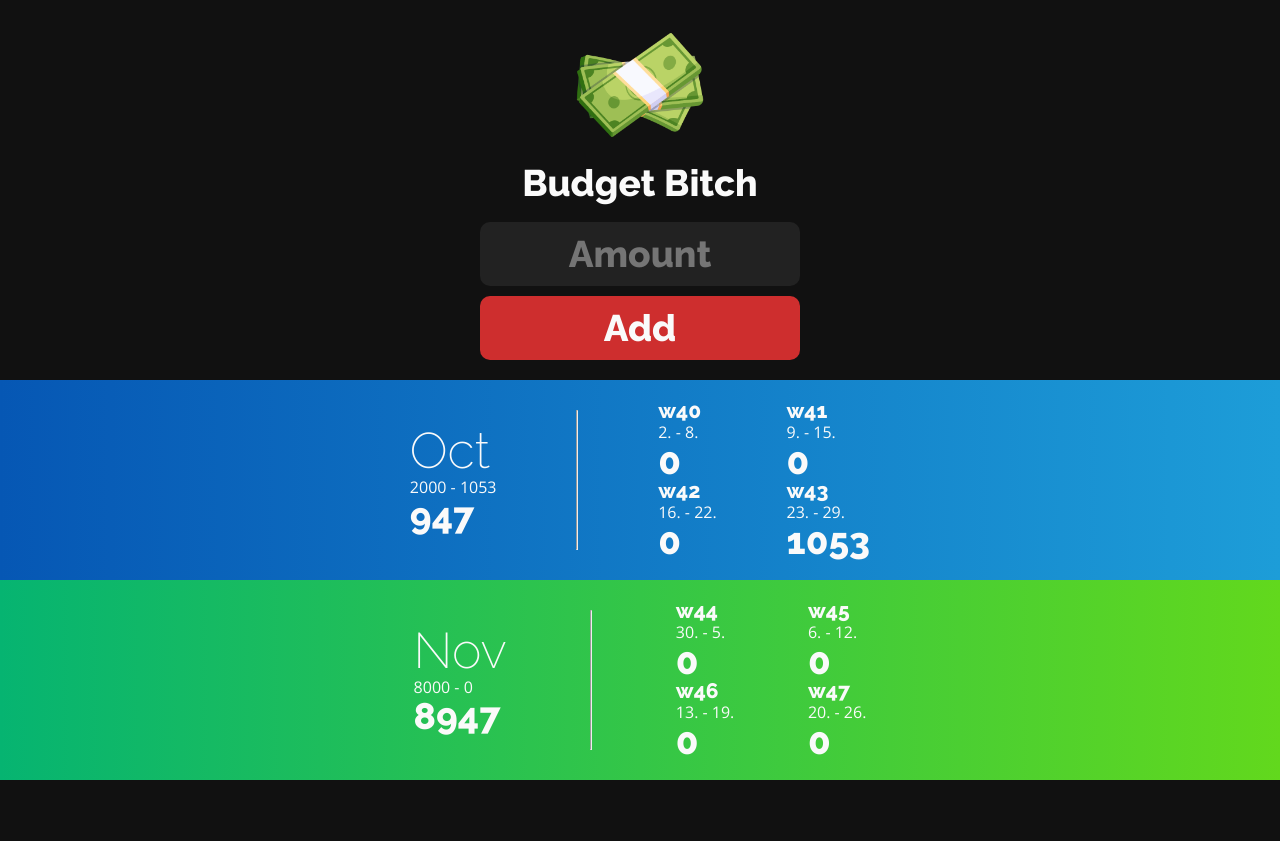
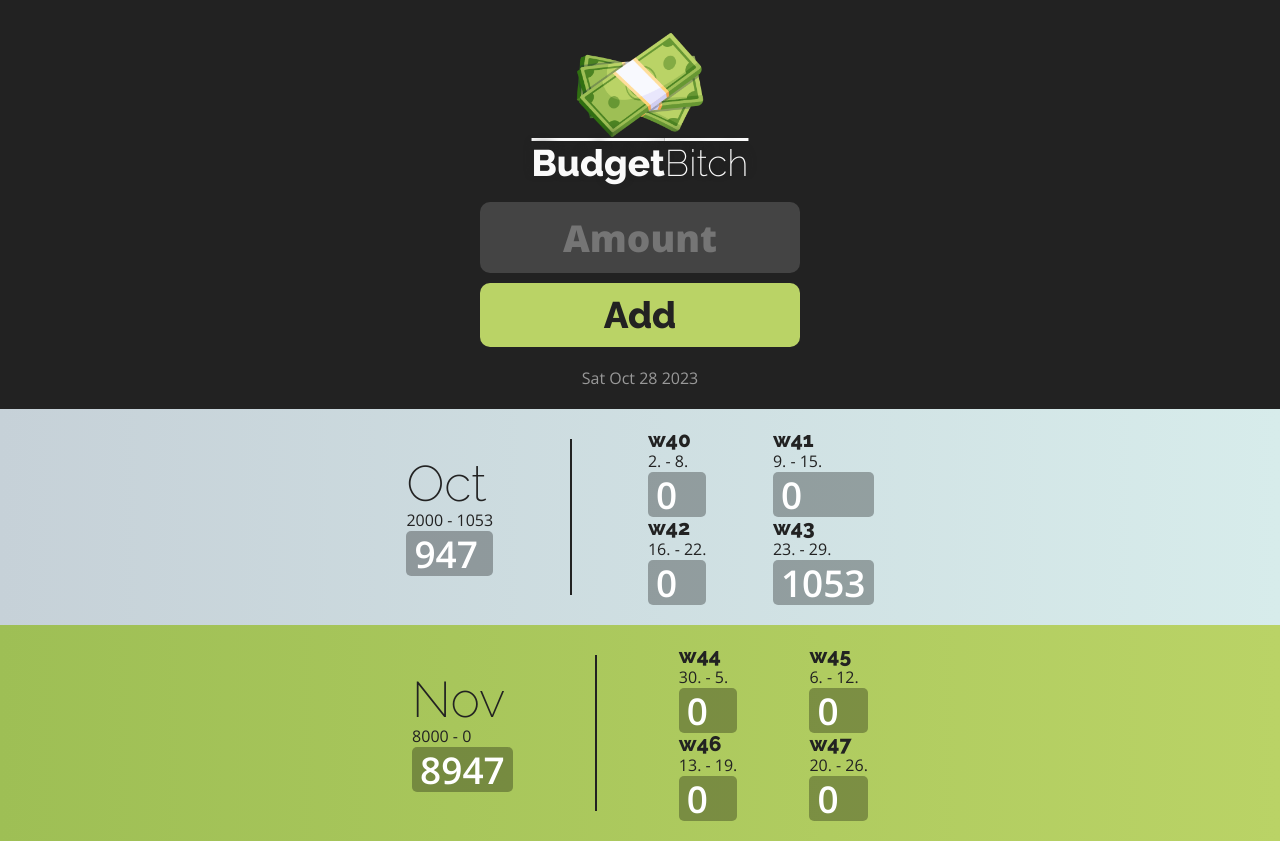
Before and after one commit to KevinMolid/budgetApp, a plain HTML site: page index.html in a window 1280 px wide. Before the commit the page ends 800 px from the top, so only its background shows below. Drawn offline with nearby package versions, Linux system fonts and the light colour scheme.

Commit message:
Style improvements and simple JS

```diff
--- a/index.css
+++ b/index.css
@@ -1,8 +1,26 @@
 html, body {
     margin: 0;
+    font-family: 'open sans', sans-serif;
+}
+
+/* Colors */
+
+body, header, .input-section {
     color: #fafafa;
-    background-color: #111;
-    font-family: 'Open Sans', sans-serif;
+    background-color: #222;
+}
+
+.amount-input {
+    color: #fafafa;
+    background-color: #444;
+}
+
+.number {
+    color: #fff;
+    font-weight: 600;
+    background-color: rgba(0, 0, 0, 0.3);
+    border-radius: 5px;
+    padding: 4px 8px;
 }
 
 /* Typography */
@@ -43,6 +61,20 @@ p {
     margin: 0;
 }
 
+.amount-input,
+.number {
+    font-family: 'open sans', sans-serif;
+}
+
+.msg-text {
+    margin-top: 20px;
+    color: #999;
+}
+
+.slim {
+    font-weight: 200;
+}
+
 hr {
     margin: 10px;
 }
@@ -51,7 +83,6 @@ hr {
 
 header {
     padding: 10px 0 20px 0;
-    background-color: #111;
     display: flex;
     flex-direction: column;
     justify-content: center;
@@ -67,14 +98,16 @@ header {
 
 .logo-img {
     width: 150px;
+    margin: 0;
 }
 
 .logo {
-
+    margin-top: -20px;
+    text-decoration: overline;
+    text-shadow: 0 -5px 10px #222;
 }
 
 .input-section {
-    background-color: #111;
     padding-bottom: 20px;
     display: flex;
     flex-direction: column;
@@ -83,8 +116,6 @@ header {
 }
 
 .amount-input {
-    color: #fafafa;
-    background-color: #222;
     outline: none;
     border: none;
     border-radius: 10px;
@@ -92,15 +123,14 @@ header {
     padding: 10px;
     font-size: 37px;
     font-weight: 800;
-    font-family: 'Raleway', sans-serif;
     text-align: center;
     display: block;
     margin: auto;
 }
 
 .add-btn {
-    color: #fafafa;
-    background-color: #ce2e2e;
+    color: #222;
+    background-color: #bad366;
     border: none;
     border-radius: 10px;
     box-sizing: content-box;
@@ -115,22 +145,29 @@ header {
 .add-btn:hover,
 .add-btn:focus {
     /* background-color: #df3535; */
-    background: linear-gradient(90deg, #ce2e2e, #ff564a);
+    /* background: linear-gradient(90deg, #ce2e2e, #ff564a); */
+    background-color: #9ebf55;
     cursor: pointer;
 }
 
 .add-btn:active {
     padding: 5px;
-    border: 5px solid #111;
+    border: 5px solid #222;
 }
 
 .calendar {
+    border-color: #111;
+    color: #222;
     padding: 20px 10px;
-    background: linear-gradient(90deg, #0657b4, #1d9dd8);
+    background: linear-gradient(90deg, #c6d1d8, #d7eceb);
 }
 
 .alt {
-    background: linear-gradient(90deg, #06b471, #62d81d);
+    background: linear-gradient(90deg, #9ebf55, #bad366);
+}
+
+.calendar hr {
+    border: 1px solid #222;
 }
 
 .month-el {
--- a/index.html
+++ b/index.html
@@ -24,44 +24,53 @@
         <header>
             <div class="container">
                 <img class="logo-img" src="assets/images/money-stack.png">
-                <h3 class="logo">Budget Bitch</h1>
+                <h3 class="logo">Budget<span class="slim">Bitch</span></h1>
             </div>
         </header>
 
+        <!-- Input section -->
         <section class="input-section">
             <div class="container">
-                <input class="amount-input" type="text" placeholder="Amount">
-                <button class="add-btn">Add</button>
+                <input
+                    class="amount-input"
+                    id="amount-input"
+                    type="text"
+                    placeholder="Amount">
+                <button
+                    class="add-btn"
+                    id="add-btn">Add</button>
+                <div class="msg-text" id="msg-text"></div>
             </div>
         </section>
 
+        <!-- October -->
         <section class="calendar">
             <div class="container">
                 <div class="month-el">
                     <div class="month">
                         <h2>Oct</h2>
                         <p>2000 - 1053</p>
-                        <h3 class="total">947</h3>
+                        <h3 class="number">947</h3>
                     </div>
                     <hr>
                     <div class="half-width">
                         <h5>w40</h5>
                         <p>2. - 8.</p>
-                        <h3>0</h3>
+                        <h3 class="number">0</h3>
 
                         <h5>w42</h5>
                         <p>16. - 22.</p>
-                        <h3>0</h3>
+                        <h3 class="number">0</h3>
 
                     </div>
                     <div class="half-width">
                         <h5>w41</h5>
                         <p>9. - 15.</p>
-                        <h3>0</h3>
+                        <h3 class="number">0</h3>
 
                         <h5>w43</h5>
                         <p>23. - 29.</p>
-                        <h3>1053</h3>
+                        <h3 class="number">1053</h3>
 
                     </div>
 
@@ -75,32 +84,35 @@
                     <div class="month">
                         <h2>Nov</h2>
                         <p>8000 - 0</p>
-                        <h3 class="total">8947</h3>
+                        <h3 class="number">8947</h3>
                     </div>
                     <hr>
                     <div class="weeks">
                         <h5>w44</h5>
                         <p>30. - 5.</p>
-                        <h3>0</h3>
+                        <h3 class="number">0</h3>
 
                         <h5>w46</h5>
                         <p>13. - 19.</p>
-                        <h3>0</h3>
+                        <h3 class="number">0</h3>
 
                     </div>
                     <div class="weeks">
                         <h5>w45</h5>
                         <p>6. - 12.</p>
-                        <h3>0</h3>
+                        <h3 class="number">0</h3>
 
                         <h5>w47</h5>
                         <p>20. - 26.</p>
-                        <h3>0</h3>
+                        <h3 class="number">0</h3>
 
                     </div>
 
                 </div>
             </div>
         </section>
+
+        <!-- Script -->
+        <script src="index.js"></script>
     </body>
 </html>
--- /dev/null
+++ b/index.js
@@ -0,0 +1,32 @@
+const amountInput = document.getElementById('amount-input')
+const addBtn = document.getElementById('add-btn')
+const msgText = document.getElementById('msg-text')
+
+
+/* Event listeners */
+
+addBtn.addEventListener('click', function(){
+    renderCurrentDate()
+
+    const amount = amountInput.value
+    msgText.innerHTML += `<p><strong>Bought for ${amount}.00,-</strong></p>`
+})
+
+
+/* Functions */
+
+function getCurrentDate() {
+    const currentDate = new Date().toDateString();
+    return currentDate
+}
+
+
+function renderCurrentDate() {
+    const currentDate = getCurrentDate()
+    msgText.innerHTML = `<p>${currentDate}</p>`
+}
+
+
+/* Run */
+
+renderCurrentDate()
```
